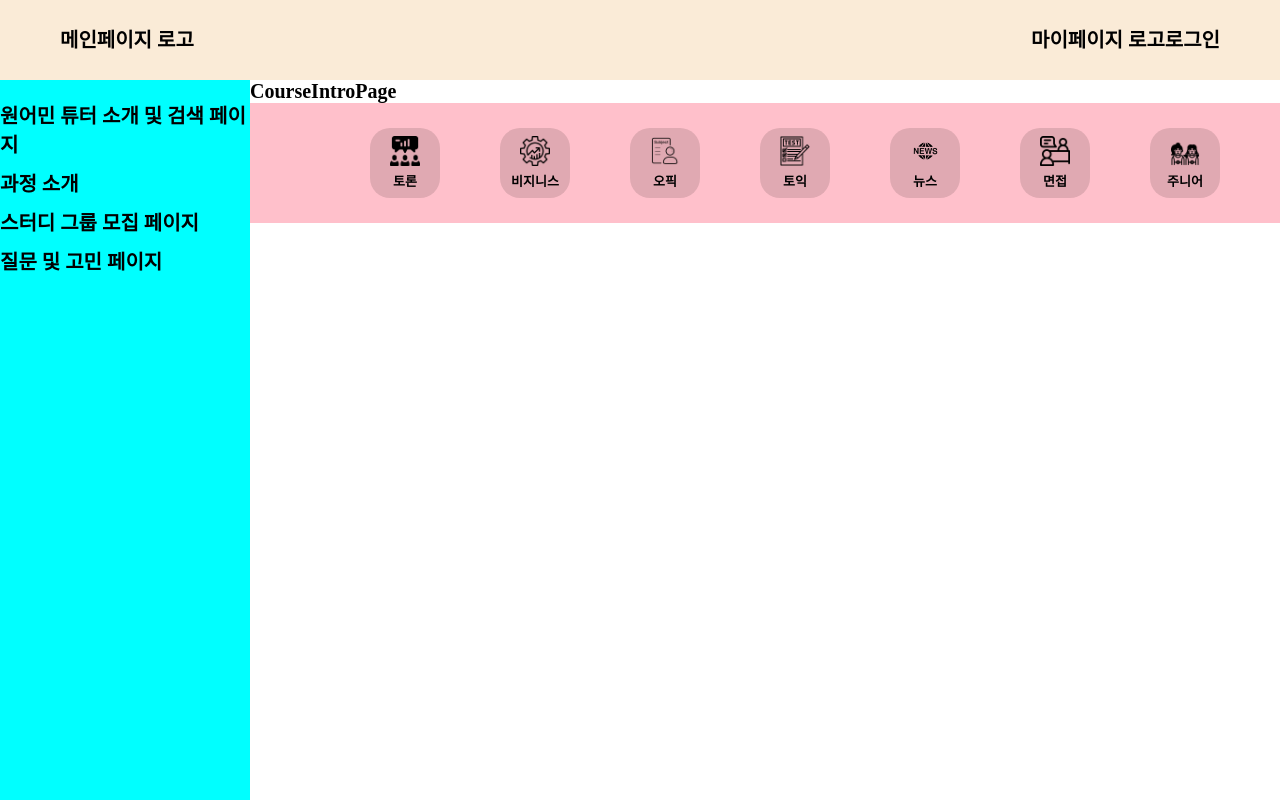
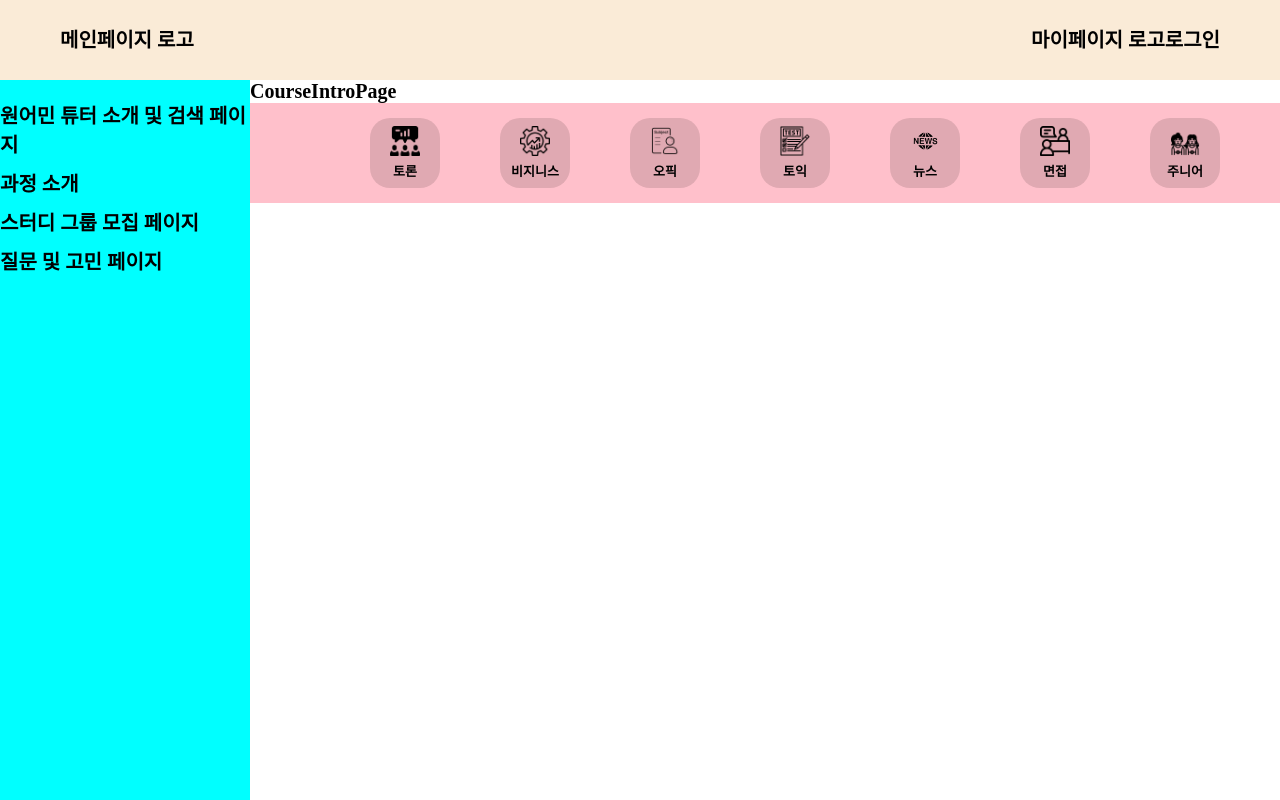
Before and after one commit to seonseon1515/english_speaking_site, a React (Create React App) app in the folder front/: page /introduce in a window 1280 px wide. Built offline with nearby package versions, Linux system fonts and the light colour scheme.

Commit message:
메뉴바 높이 수정

```diff
--- a/front/src/css/introduce_css/CourseMenu.scss
+++ b/front/src/css/introduce_css/CourseMenu.scss
@@ -2,7 +2,7 @@
     display: flex;
     justify-content: center;
     background-color: pink;
-    height: 120px;
+    height: 100px;
     align-items: center;
 
     .courseMenu {
@@ -15,7 +15,6 @@
     flex-direction: column;
     background-color: #e0a9b2;
     border-radius: 20px;
-
     }
 
 
```
